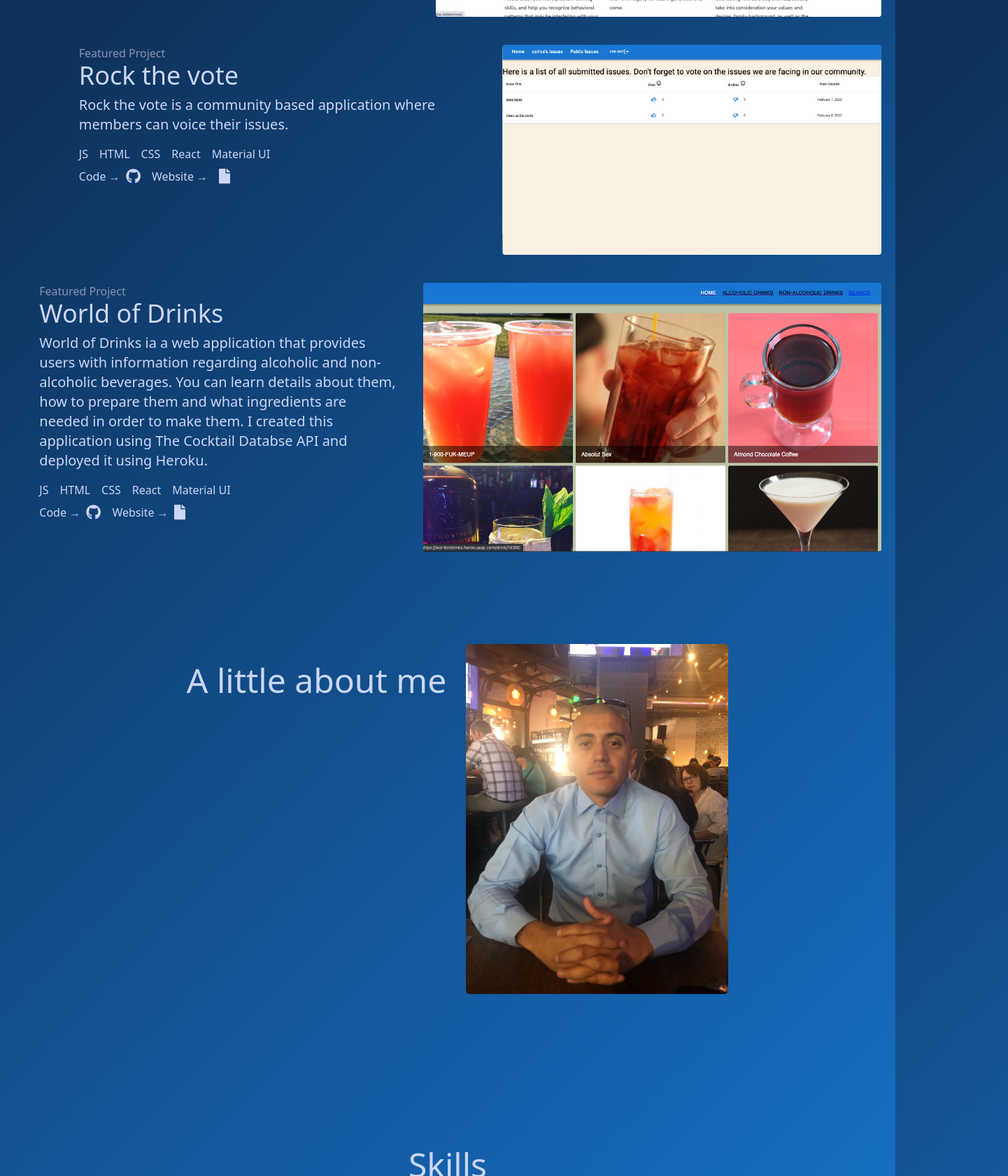
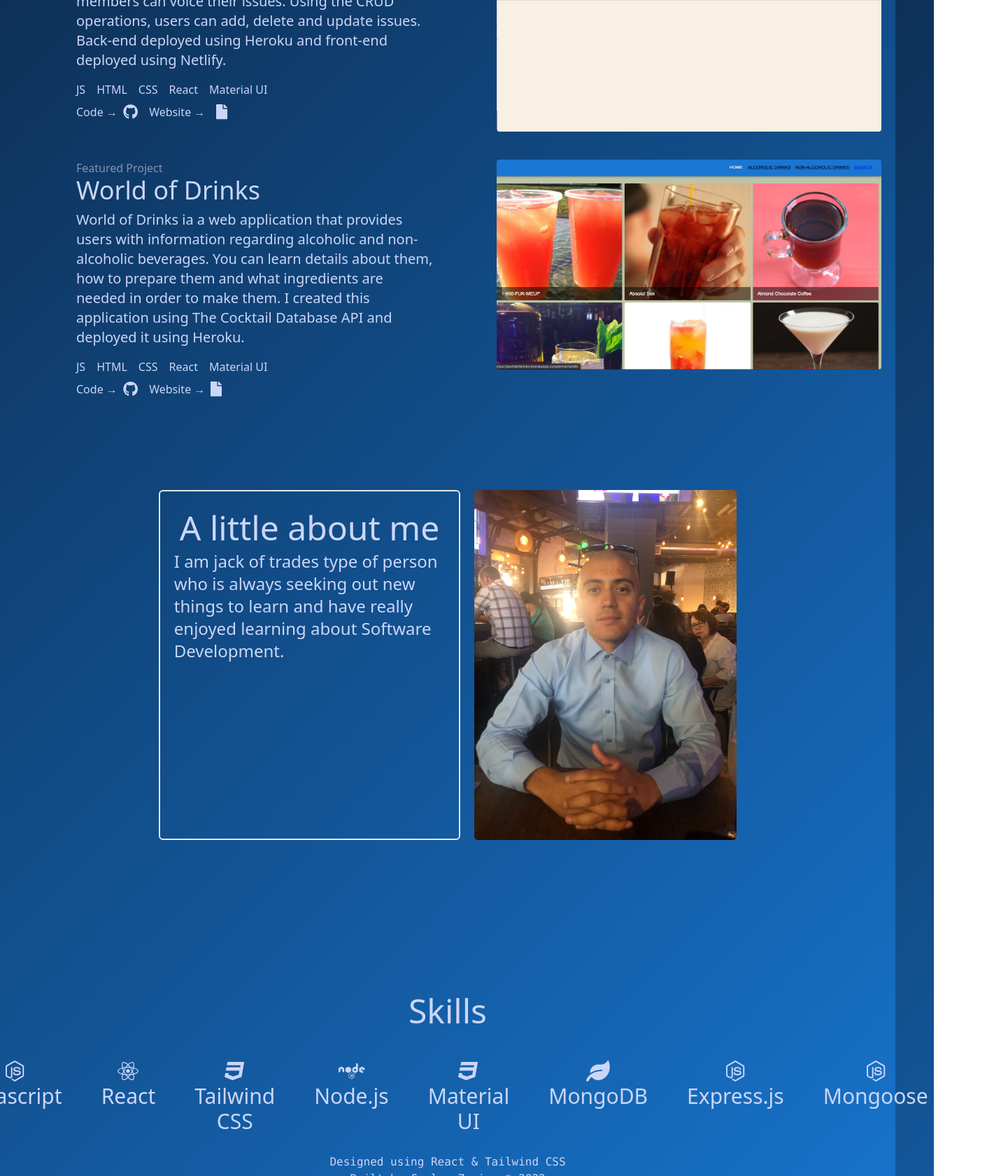
Before and after one commit to cgzapien/carloszapien-portfolio, a React (Create React App) app: page / in a window 1280 px wide. Shown: the part 1080-2760 px from the top of the page at 70% size, 1441 px wide, since content can reach past the window. Built offline with nearby package versions, Linux system fonts and the light colour scheme.

Commit message:
navbar styling and other components

```diff
--- a/src/components/About.js
+++ b/src/components/About.js
@@ -5,10 +5,17 @@ import me from "../media/me.jpg"
 const About = () => {
   return (
     <div id="about" className=" h-[45rem]">
-      <div className="flex flex-col sm:flex-row justify-center mt-28">
-        <div className="p-5">
+      <div className="flex flex-col sm:flex-row justify-center mt-28 space-x-5">
+        <div className="p-5 border-2 rounded-md">
           <h1 className="text-5xl text-center p-2">A little about me</h1>
-          <p className=" break-normal text-[20px] xl:text-2xl w-96"></p>
+          <p className=" break-normal text-[20px] xl:text-2xl w-96">I am jack of trades type of person who is always seeking out new things to learn and
+            have really enjoyed learning about Software Development.
+
+          </p>
+          <br/>
+          <p className=" break-normal text-[20px] xl:text-2xl w-96">
+
+          </p>
         </div>
         <div className="" id="image">
         <a href="https://www.linkedin.com/in/carlos-zapien/" target="_blank"rel="noreferrer">
--- a/src/components/Main.js
+++ b/src/components/Main.js
@@ -5,7 +5,7 @@ import { faPaperPlane } from "@fortawesome/free-solid-svg-icons";
 
 export default function Main(){
   return (
-    <div className=" text-center h-[20rem]  md:h-[40rem]">
+    <div className=" text-center h-[20rem]  md:h-[30rem]">
       <div className=" text-left w-fit m-auto pt-16 sm:pt-24" id="heading">
         <h1 className=" text-5xl sm:text-6xl md:text-8xl lg:text-9xl">Carlos Zapien</h1>
         <h1 className="text-[#8892b0] text-xl sm:text-2xl md:text-5xl">Software Developer</h1>
@@ -13,13 +13,13 @@ export default function Main(){
       <div className="">
         <ul className="flex justify-center mt-5">
           <li>
-            <a href="https://www.linkedin.com/in/carlos-zapien/" target="_blank"rel="noreferrer"><FontAwesomeIcon icon={faLinkedin} size="3x" className=" sm:text-7xl p-[10px]" /></a>
+            <a href="https://www.linkedin.com/in/carlos-zapien/" target="_blank"rel="noreferrer"><FontAwesomeIcon icon={faLinkedin} size="4x" className=" sm:text-7xl p-[10px]" /></a>
           </li>
           <li>
-            <a href="https://github.com/cgzapien" target="_blank"rel="noreferrer"><FontAwesomeIcon icon={faGithub} size="3x" className="sm:text-7xl p-[10px]" /></a>
+            <a href="https://github.com/cgzapien" target="_blank"rel="noreferrer"><FontAwesomeIcon icon={faGithub} size="4x" className="sm:text-7xl p-[10px]" /></a>
           </li>
           <li>
-            <a href="mailto:zapiencg@gmail.com" target="_blank"rel="noreferrer"><FontAwesomeIcon icon={faPaperPlane} size="3x" className="sm:text-7xl p-[10px]" /></a>
+            <a href="mailto:zapiencg@gmail.com" target="_blank"rel="noreferrer"><FontAwesomeIcon icon={faPaperPlane} size="4x" className="sm:text-7xl p-[10px]" /></a>
           </li>
 
         </ul>
--- a/src/components/Navbar.js
+++ b/src/components/Navbar.js
@@ -5,13 +5,13 @@ import { Link } from "react-scroll";
 const NavBar = () => {
   const links = ["projects", "about", "skills"];
   return (
-    <nav className=" h-24 flex justify-center sm:justify-start bg-[#ccd6f6] text-[#0A192F]">
+    <nav className=" h-16 sm:h-20 flex justify-center sm:justify-end bg-[#ccd6f6] text-[#0A192F] w-3/4 m-auto rounded-md items-center">
       <ul className="flex items-baseline ">
-        <div className="flex text-2xl sm:text-4xl justify-end p-7">
+        <div className="flex text-2xl sm:text-4xl p-2">
           {links.map((link) => (
             <Link
             key={`${link}`}
-            className="ml-3 hover:cursor-pointer p-[10px] hover:underline"
+            className="mx-3 hover:cursor-pointer p-[10px] hover:underline"
             activeClass="active"
             to={`${link}`}
             spy={true}
--- a/src/components/ProjectOne.js
+++ b/src/components/ProjectOne.js
@@ -10,11 +10,12 @@ export default function ProjectOne() {
         <p className=" text-base text-[#8892b0]">Featured Project</p>
         <h1 className=" text-4xl">Generaciones Counseling</h1>
         <div className=" py-2 w-fit ">
-          <p className=" max-w-lg break-normal xl:text-xl ">Generaciones Counseling is a mental health provider specializing in the Latino Community.
+          <p className=" max-w-lg break-normal sm:text-xl ">Generaciones Counseling is a mental health provider specializing in the Latino Community. People seeking
+            services can contact the mental health therapist the using the site's contact form.
           </p>
         </div>
         <ul className="flex py-2">
-          <li className="">Wordpress</li>
+          <li className="">WordPress</li>
         </ul>
         <div>
           <a className="py-2" href="https://www.gencounseling.net/" target="_blank" rel="noreferrer">
@@ -25,7 +26,7 @@ export default function ProjectOne() {
       </div>
       <br/>
       <div className="flex justify-center" id="projectimage">
-        <a href="https://www.gencounseling.net/" target="_blank" rel="noreferrer"><img src={generaciones} alt="workimage" className="h-[300px] hover:opacity-50 w-fit hover:cursor-pointer rounded-[4px]"></img></a>
+        <a href="https://www.gencounseling.net/" target="_blank" rel="noreferrer"><img src={generaciones} alt="workimage" className="h-[300px] hover:opacity-50 sm:w-[550px] hover:cursor-pointer rounded-[4px]"></img></a>
       </div>
     </div>
   )
--- a/src/components/ProjectThree.js
+++ b/src/components/ProjectThree.js
@@ -12,9 +12,9 @@ export default function ProjectThree() {
         <p className=" text-base text-[#8892b0]">Featured Project</p>
         <h1 className=" text-4xl">World of Drinks</h1>
         <div className=" py-2 w-fit ">
-        <p className=" max-w-lg break-normal xl:text-xl ">World of Drinks ia a web application that provides users with information
+        <p className=" max-w-lg break-normal sm:text-xl ">World of Drinks ia a web application that provides users with information
           regarding alcoholic and non-alcoholic beverages. You can learn details about them, how to prepare them and what ingredients are needed in order to make them.
-          I created this application using The Cocktail Databse API and deployed it using Heroku.
+          I created this application using The Cocktail Database API and deployed it using Heroku.
         </p>
         </div>
         <ul className="flex py-2">
@@ -37,7 +37,7 @@ export default function ProjectThree() {
         </div>
         <br/>
         <div className="flex justify-center" id="projectimage">
-          <a href="https://worldofdrinks.herokuapp.com/" target="_blank"rel="noreferrer"><img src={drinksImage} alt="workimage" className="h-96 hover:opacity-50 w-fit hover:cursor-pointer rounded-[4px]"></img></a>
+          <a href="https://worldofdrinks.herokuapp.com/" target="_blank"rel="noreferrer"><img src={drinksImage} alt="workimage" className="h-[300px] hover:opacity-50 w-[550px] hover:cursor-pointer rounded-[4px]"></img></a>
         </div>
     </div>
   )
--- a/src/components/ProjectTwo.js
+++ b/src/components/ProjectTwo.js
@@ -11,8 +11,8 @@ export default function ProjectTwo() {
         <p className=" text-base text-[#8892b0]">Featured Project</p>
         <h1 className=" text-4xl">Rock the vote</h1>
         <div className=" py-2 w-fit ">
-          <p className=" max-w-lg break-normal xl:text-xl ">Rock the vote is a community based application where members
-          can voice their issues.
+          <p className=" max-w-lg break-normal sm:text-xl">Rock the vote is a community based application where members can voice their issues.
+            Using the CRUD operations, users can add, delete and update issues. Back-end deployed using Heroku and front-end deployed using Netlify.
           </p>
         </div>
         <ul className="flex py-2">
@@ -35,7 +35,7 @@ export default function ProjectTwo() {
       </div>
       <br/>
       <div className="flex justify-center w-auto" id="projectimage">
-        <a href="https://rockthevote.netlify.app/" target="_blank" rel="noreferrer"><img src={rockthevote} alt="workimage" className="h-[300px] hover:opacity-50 w-fit hover:cursor-pointer rounded-[4px]"></img></a>
+        <a href="https://rockthevote.netlify.app/" target="_blank" rel="noreferrer"><img src={rockthevote} alt="workimage" className="h-[300px] w-[550px] hover:opacity-50 hover:cursor-pointer rounded-[4px]"></img></a>
       </div>
     </div>
   )
--- a/src/components/Skills.js
+++ b/src/components/Skills.js
@@ -10,16 +10,32 @@ export default function Skills(){
       <h1 className="text-5xl text-center">
           Skills
       </h1>
-        <div className="w-auto ">
-          <ul className="flex flex-col  m-auto w-[280px] mt-9 lg:flex-row lg:w-auto ">
-            <li className=" text-2xl md:text-3xl mx-5 p-[10px]"><FontAwesomeIcon icon={faNodeJs} /> Javascript</li>
-            <li className=" text-2xl md:text-3xl mx-5 p-[10px]"><FontAwesomeIcon icon={faReact} /> React</li>
-            <li className=" text-2xl md:text-3xl mx-5 p-[10px]"><FontAwesomeIcon icon={faNode} /> Node.js</li>
-            <li className=" text-2xl md:text-3xl mx-5 p-[10px]"><FontAwesomeIcon icon={faCss3} /> Tailwind CSS</li>
-            <li className=" text-2xl md:text-3xl mx-5 p-[10px]"><FontAwesomeIcon icon={faCss3} /> Material UI</li>
-            <li className=" text-2xl md:text-3xl mx-5 p-[10px]"><FontAwesomeIcon icon={faLeaf} /> MongoDB</li>
-            <li className=" text-2xl md:text-3xl mx-5 p-[10px]"><FontAwesomeIcon icon={faNodeJs} /> Express.js</li>
-            <li className=" text-2xl md:text-3xl mx-5 p-[10px]"><FontAwesomeIcon icon={faNodeJs} /> Mongoose</li>
+        <div className="text-center">
+          <ul className="flex flex-col justify-center mt-9 lg:flex-row">
+            <li className=" text-2xl md:text-3xl  mx-5 p-[8px] list-item">
+              <FontAwesomeIcon icon={faNodeJs} /><p>Javascript</p>
+            </li>
+            <li className=" text-2xl md:text-3xl  mx-5 p-[8px]">
+              <FontAwesomeIcon icon={faReact} /> <p>React</p>
+            </li>
+            <li className=" text-2xl md:text-3xl  mx-5 p-[8px]">
+              <FontAwesomeIcon icon={faCss3} /> <p>Tailwind CSS</p>
+            </li>
+            <li className=" text-2xl md:text-3xl  mx-5 p-[8px]">
+              <FontAwesomeIcon icon={faNode} /> <p>Node.js</p>
+            </li>
+            <li className=" text-2xl md:text-3xl  mx-5 p-[8px]">
+              <FontAwesomeIcon icon={faCss3} /> <p>Material UI</p>
+            </li>
+            <li className=" text-2xl md:text-3xl  mx-5 p-[8px]">
+              <FontAwesomeIcon icon={faLeaf} /> <p>MongoDB</p>
+            </li>
+            <li className=" text-2xl md:text-3xl  mx-5 p-[8px]">
+              <FontAwesomeIcon icon={faNodeJs} /> <p>Express.js</p>
+            </li>
+            <li className=" text-2xl md:text-3xl  mx-5 p-[8px]">
+              <FontAwesomeIcon icon={faNodeJs} /> <p>Mongoose</p>
+            </li>
           </ul>
         </div>
   </div>
```
